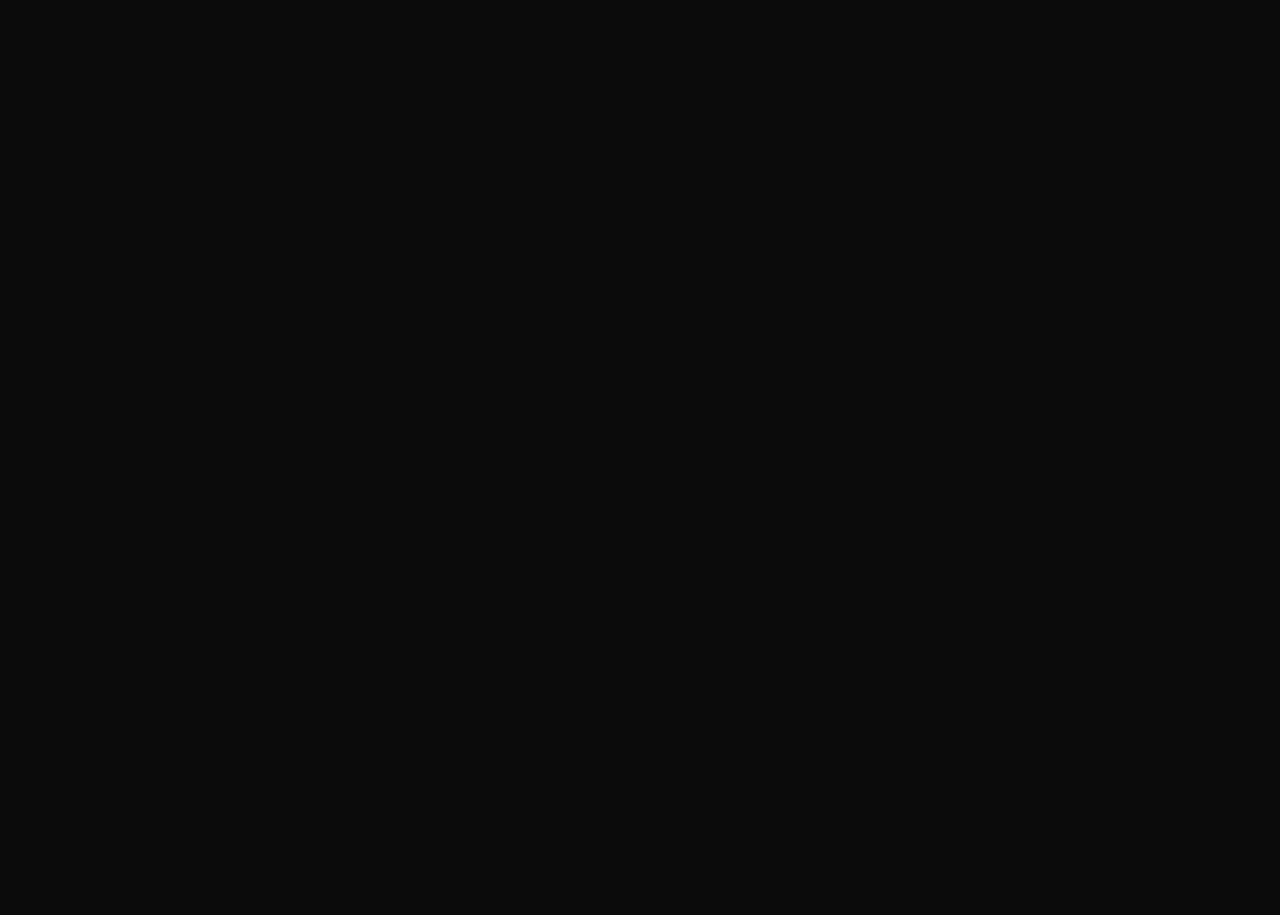
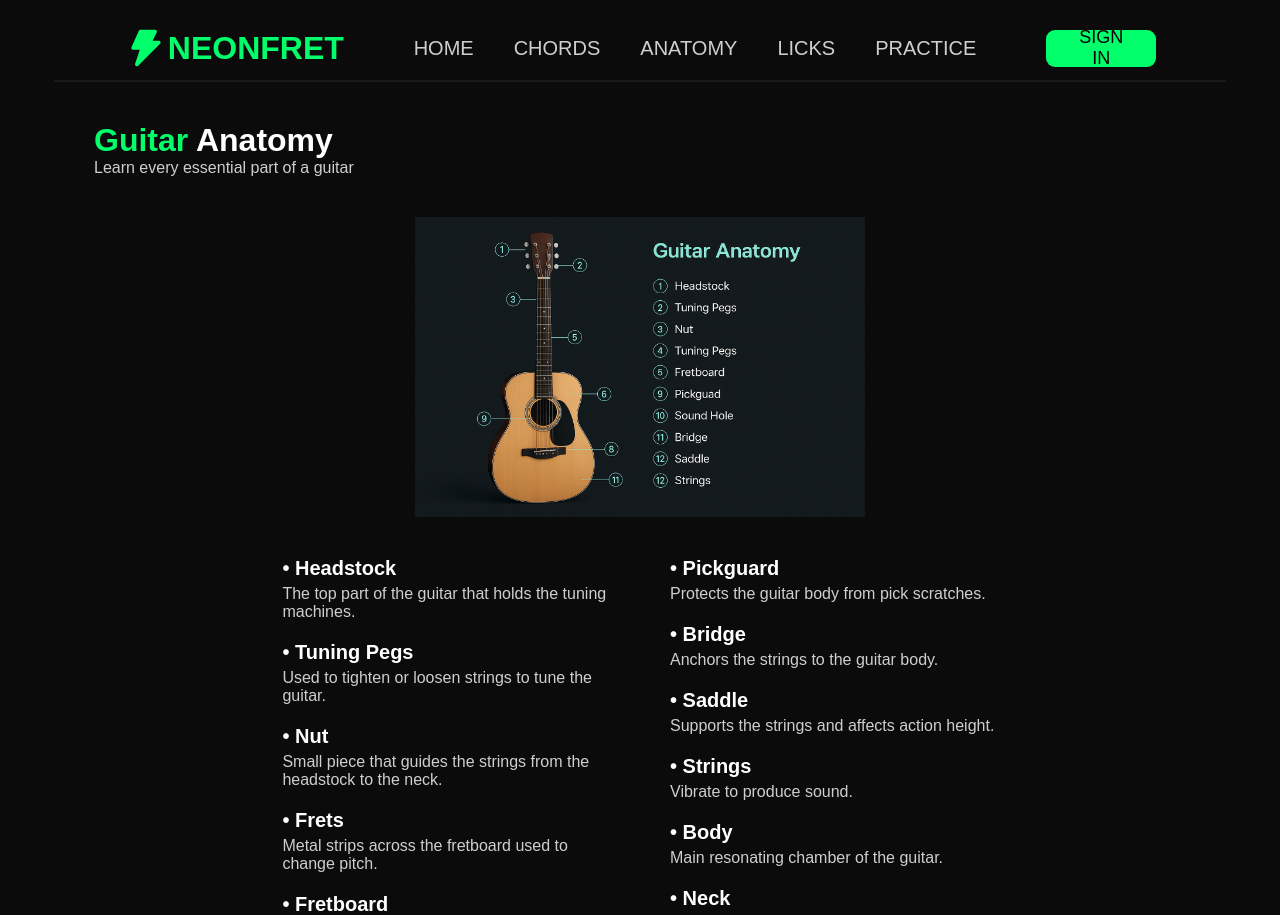
Before and after one commit to NeonFret/neonfret-app, a React (Vite) app in the folder client/: page /guitar-anatomy in a window 1280 px wide. Before the commit this address had no page. Shown: the top 915 px of the page. Before the commit the page ends 800 px from the top, so only its background shows below. Built offline with nearby package versions, Linux system fonts and the light colour scheme.

Commit message:
Started making frame of guitar anatomy page (needs work)

```diff
--- a/client/src/components/Header/Header.jsx
+++ b/client/src/components/Header/Header.jsx
@@ -75,7 +75,7 @@ export default function Header() {
               <Link to="/chords">CHORDS</Link>
             </li>
             <li>
-              <Link to="/scales">SCALES</Link>
+              <Link to="/guitar-anatomy">ANATOMY</Link>
             </li>
             <li>
               <Link to="/licks">LICKS</Link>
@@ -123,7 +123,7 @@ export default function Header() {
           <ul>
             <li>HOME</li>
             <li>CHORDS</li>
-            <li>SCALES</li>
+            <li>ANATOMY</li>
             <li>LICKS</li>
             <li>PRACTICE</li>
             <hr />
--- a/client/src/components/Home/HomeHero.css
+++ b/client/src/components/Home/HomeHero.css
@@ -54,6 +54,8 @@
   align-items: center;
   justify-content: center;
   text-decoration: none;
+  line-height: 22px;
+  padding-top: 5px;
 }
 
 .hero-button:hover {
--- a/client/src/components/Home/HomeHero.jsx
+++ b/client/src/components/Home/HomeHero.jsx
@@ -21,8 +21,8 @@ export default function HomeHero() {
               </p>
             </div>
 
-            <Link to="/chords" type="button" className="hero-button">
-              START WITH CHORDS
+            <Link to="/guitar-anatomy" type="button" className="hero-button">
+              START WITH <br /> GUITAR ANATOMY
             </Link>
           </div>
         </div>
--- a/client/src/main.jsx
+++ b/client/src/main.jsx
@@ -13,6 +13,7 @@ import ChordPage from "./pages/ChordPage.jsx";
 import MetronomePage from "./pages/MetronomePage.jsx";
 import SignIn from "./pages/Auth/SignIn.jsx";
 import SignUp from "./pages/Auth/SignUp.jsx";
+import GuitarAnatomy from "./pages/GuitarAnatomy.jsx";
 
 ReactDOM.createRoot(document.getElementById("root")).render(
   <React.StrictMode>
@@ -27,6 +28,7 @@ ReactDOM.createRoot(document.getElementById("root")).render(
               <Route path="metronome" element={<MetronomePage />} />
               <Route path="/signin" element={<SignIn />} />
               <Route path="/signup" element={<SignUp />} />
+              <Route path="/guitar-anatomy" element={<GuitarAnatomy />} />
             </Route>
           </Routes>
         </BrowserRouter>
--- /dev/null
+++ b/client/src/pages/GuitarAnatomy.css
@@ -0,0 +1,47 @@
+.anatomy-container {
+  width: 100%;
+  padding: 40px;
+  color: white;
+  display: flex;
+  flex-direction: column;
+  margin: 0 auto;
+}
+
+.subtitle {
+  margin-bottom: 40px;
+  opacity: 0.8;
+}
+
+.top-image {
+  display: flex;
+  justify-content: center;
+  margin-bottom: 40px;
+}
+
+.top-image img {
+  width: 450px;
+}
+
+.bottom-section {
+  display: flex;
+  justify-content: center;
+  gap: 60px;
+}
+
+.parts-column {
+  width: 30%;
+  display: flex;
+  flex-direction: column;
+  gap: 20px;
+}
+
+.part-row h3 {
+  margin: 0;
+  font-size: 20px;
+}
+
+.part-row p {
+  margin: 5px 0 0;
+  font-size: 16px;
+  opacity: 0.8;
+}
--- /dev/null
+++ b/client/src/pages/GuitarAnatomy.jsx
@@ -0,0 +1,79 @@
+import React from "react";
+import "./guitarAnatomy.css";
+import guitarImage from "../../public/Images/guitar_anatomy.png";
+
+const parts = [
+  {
+    label: "Headstock",
+    description: "The top part of the guitar that holds the tuning machines.",
+  },
+  {
+    label: "Tuning Pegs",
+    description: "Used to tighten or loosen strings to tune the guitar.",
+  },
+  {
+    label: "Nut",
+    description:
+      "Small piece that guides the strings from the headstock to the neck.",
+  },
+  {
+    label: "Frets",
+    description: "Metal strips across the fretboard used to change pitch.",
+  },
+  {
+    label: "Fretboard",
+    description: "Wooden surface on the neck where you press the strings.",
+  },
+  { label: "Sound Hole", description: "Amplifies sound on acoustic guitars." },
+
+  {
+    label: "Pickguard",
+    description: "Protects the guitar body from pick scratches.",
+  },
+  { label: "Bridge", description: "Anchors the strings to the guitar body." },
+  {
+    label: "Saddle",
+    description: "Supports the strings and affects action height.",
+  },
+  { label: "Strings", description: "Vibrate to produce sound." },
+  { label: "Body", description: "Main resonating chamber of the guitar." },
+  { label: "Neck", description: "Connects the body to the headstock." },
+];
+
+export default function GuitarAnatomy() {
+  const leftParts = parts.slice(0, 6);
+  const rightParts = parts.slice(6, 12);
+
+  return (
+    <div className="anatomy-container">
+      <h1>
+        <span>Guitar</span> Anatomy
+      </h1>
+      <p className="subtitle">Learn every essential part of a guitar</p>
+
+      <div className="top-image">
+        <img src={guitarImage} alt="Guitar Anatomy" />
+      </div>
+
+      <div className="bottom-section">
+        <div className="parts-column">
+          {leftParts.map((p, i) => (
+            <div key={i} className="part-row">
+              <h3>• {p.label}</h3>
+              <p>{p.description}</p>
+            </div>
+          ))}
+        </div>
+
+        <div className="parts-column">
+          {rightParts.map((p, i) => (
+            <div key={i} className="part-row">
+              <h3>• {p.label}</h3>
+              <p>{p.description}</p>
+            </div>
+          ))}
+        </div>
+      </div>
+    </div>
+  );
+}
```
Also changed, not shown: client/public/Images/guitar_anatomy.png (added), 1 other file (tests, documents, lock files or other folders).
